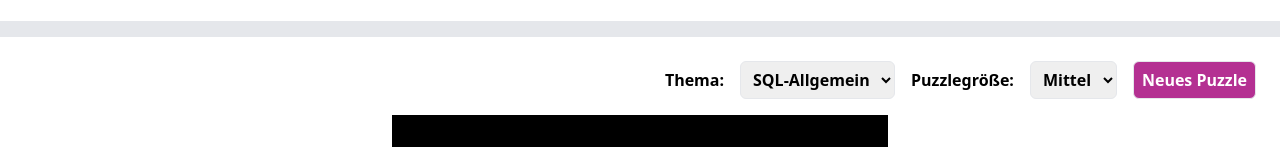
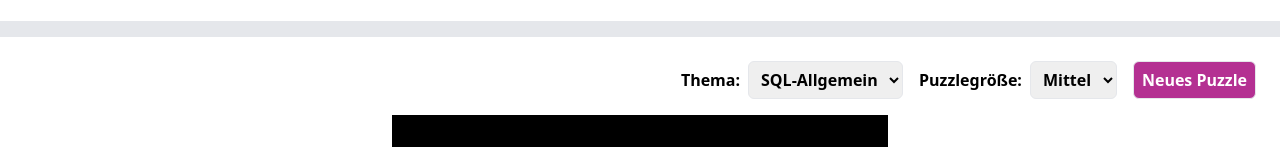
Before and after one commit to EILD-nrw/crossword, a React (Vite) app: page / in a window 1280 px wide. Shown: the part 227-374 px from the top of the page. Built offline with nearby package versions, Linux system fonts and the light colour scheme.

Commit message:
Improved margins

```diff
--- a/src/App.tsx
+++ b/src/App.tsx
@@ -37,7 +37,8 @@ function App() {
       </div>
       <div className="bg-white p-6">
         <div className="flex space-x-4 justify-end items-center">
-          <label htmlFor="topicSelect" className="font-semibold">
+          <div>
+            <label htmlFor="topicSelect" className="font-semibold mr-2">
               Thema:
             </label>
             <select
@@ -50,7 +51,9 @@ function App() {
                 return <option value={topic.topicId}>{topic.text}</option>
               })}
             </select>
-          <label htmlFor="puzzleSizeSelect" className="font-semibold">
+          </div>
+          <div>
+            <label htmlFor="puzzleSizeSelect" className="font-semibold mr-2">
               Puzzlegröße:
             </label>
             <select
@@ -63,6 +66,7 @@ function App() {
                 return <option value={size.clueCount}>{size.text}</option>
               })}
             </select>
+          </div>
           <button
             className="px-2 py-1.5 bg-th-violet text-white font-semibold border rounded-md"
             onClick={refreshPuzzle}
```
Lines whose indentation alone changed are shown as unchanged.
